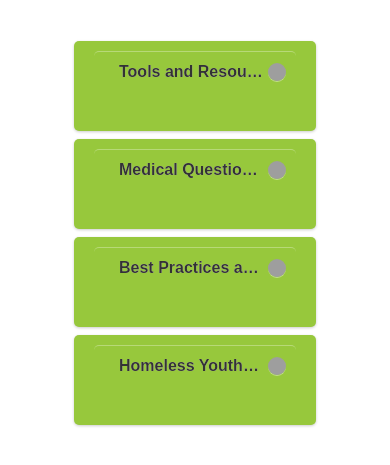
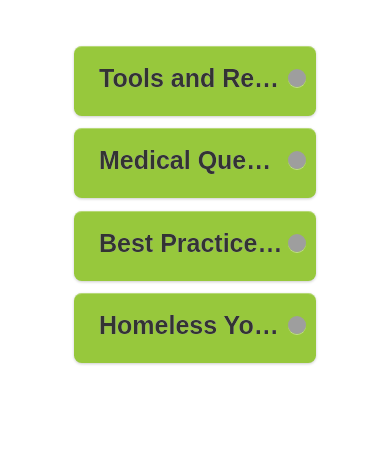
Before and after one commit to arjuntr88/SDP, a plain HTML site: page www/homePage.html in a window 390 px wide. Shown: the part 315-780 px from the top of the page. Drawn offline with Linux system fonts and the light colour scheme; grey boxes are pictures that could not be loaded.

Commit message:
changed button styling

```diff
--- a/www/css/homePage.css
+++ b/www/css/homePage.css
@@ -64,9 +64,10 @@ body {
   border-radius: 3px;
   font-family: Arial;
   color: #ffffff;
-  font-size: 50px;
+  font-size: 25px !important;
   background: #97c83c !important;
-  padding: 10px 20px 10px 20px;
+  background-size: 155% !important;
+  /*padding: 10px 20px 10px 20px;*/
   text-decoration: none;
 }
 
```
